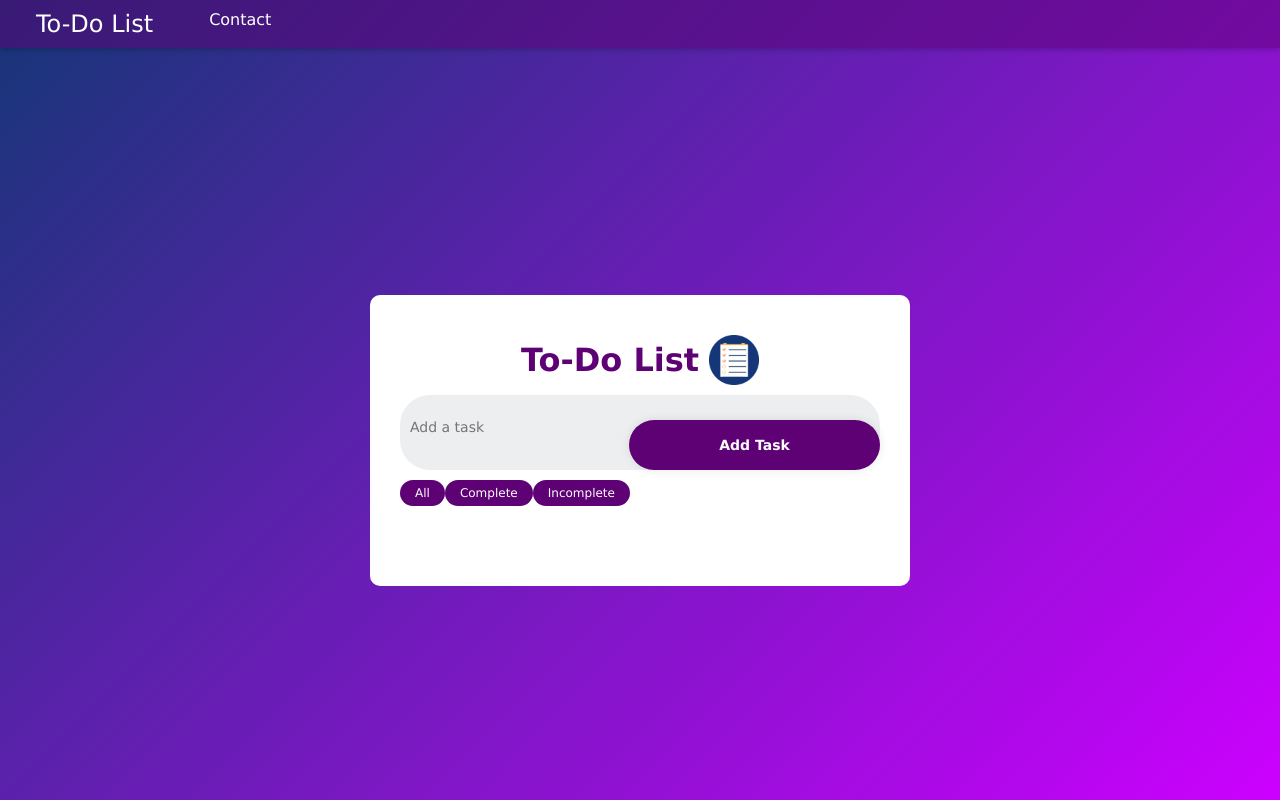
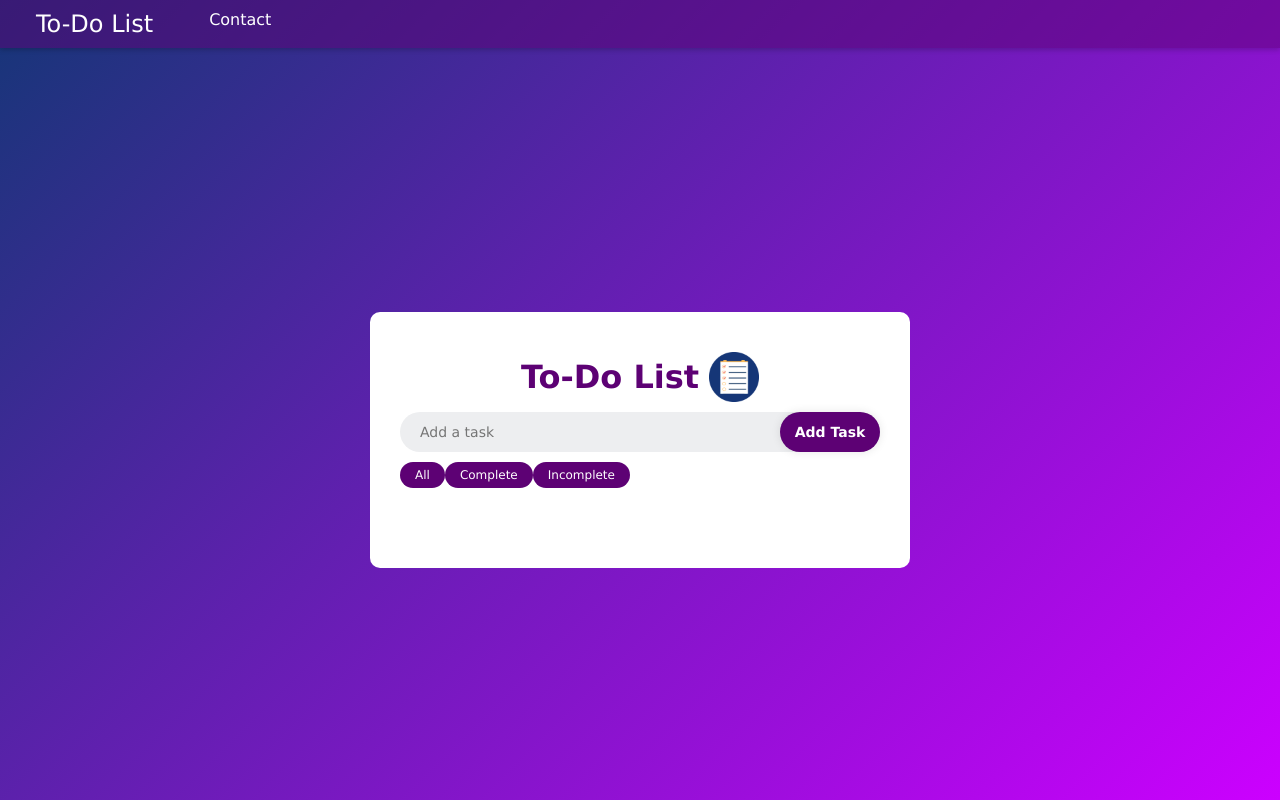
Before and after one commit to kailyncleere/ReactToDoApp, a React (Create React App) app in the folder todo-app/: page / in a window 1280 px wide. Built offline with nearby package versions, Linux system fonts and the light colour scheme.

Commit message:
fixed add task button

```diff
--- a/todo-app/src/App.css
+++ b/todo-app/src/App.css
@@ -3,7 +3,6 @@
 * {
   margin: 0;
   padding: 0;
-  box-sizing: border-box;
   font-family: verdana, sans-serif;
 }
 
@@ -14,13 +13,13 @@
   border: none;
   outline: none;
   padding: 6px 15px;
-
   background: #5d0174;
   color: #fff;
   font-size: 12px;
   cursor: pointer;
   border-radius: 40px;
   margin-bottom: 10px;
+  margin-top: 10px;
 }
 
 .icons {
@@ -46,15 +45,26 @@
   stroke-width: .75px;
 }
 
-.ToDo-Form .ToDo-Button {
+
+.ToDo-Button {
+  position: absolute;
+  right: 0;
+  box-sizing: border-box;
+  top: 50%;
+  transform: translateY(-50%);
+  width: 100px;
+  margin: 0;
+  z-index: 1;
+  height: 40px;
   border: none;
   outline: none;
-  padding: 0 30px;
   background: #5d0174;
   color: #fff;
   font-size: 14px;
   cursor: pointer;
   border-radius: 30px;
+  flex-shrink: 0;
+  margin-left: -1px;
 }
 
 
@@ -68,6 +78,31 @@
   border-bottom: 1px solid #ccc;
   background-color: rgba(105, 105, 105, 0.034);
   border-radius: 30px;
+}
+
+.ToDo-Form {
+  display: flex;
+  align-items: center;
+  gap: 0;
+  width: 100%;
+}
+
+.ToDo-Input {
+  position: relative;
+  flex-grow: 1;
+  height: 40px;
+}
+
+.ToDo-Input input {
+  width: 100%;
+  padding: 10px 120px 10px 20px;
+  border: none;
+  outline: none;
+  border-radius: 30px;
+  background: #edeef0;
+  font-size: 14px;
+  box-sizing: border-box;
+  height: 40px;
 }
 
 .complete {
@@ -87,34 +122,6 @@
   width: 50px;
   height: auto;
   margin-left: 10px;
-}
-
-.ToDo-Form {
-  display: flex;
-  flex-direction: column;
-  align-items: center;
-  width: 100%;
-}
-
-.ToDo-Input {
-  display: flex;
-  border: none;
-  outline: none;
-  background: transparent;
-  font-size: 14px;
-  box-sizing: border-box;
-  display: flex;
-  align-items: center;
-  justify-content: space-between;
-  background: #edeef0;
-  border-radius: 30px;
-  width: 100%;
-  box-sizing: border-box;
-  margin-bottom: 10px;
-}
-
-.ToDo-Input input {
-  padding: 0px 10px;
 }
 
 .body {
--- a/todo-app/src/components/ToDoForm.js
+++ b/todo-app/src/components/ToDoForm.js
@@ -13,7 +13,7 @@ function ToDoForm(props) {
         inputRef.current.focus();
     }, []);
 
-    // Updates the input value when the user types in the input field
+    // Updates the input value when typed in the input field
     const HandleChange = e => {
         setInput(e.target.value);
     };
@@ -39,11 +39,10 @@ function ToDoForm(props) {
                     placeholder={props.edit ? 'Update your item' : 'Add a task'}
                     value={input}
                     name="text"
-                    className="ToDo-Input"
                     onChange={HandleChange}
                     ref={inputRef}
                 />
-                <button className="ToDo-Button">{props.edit ? 'Update' : 'Add Task'}</button>
+            <button className="ToDo-Button">{props.edit ? 'Update' : 'Add Task'}</button>
             </div>
         </form>
     );
```
